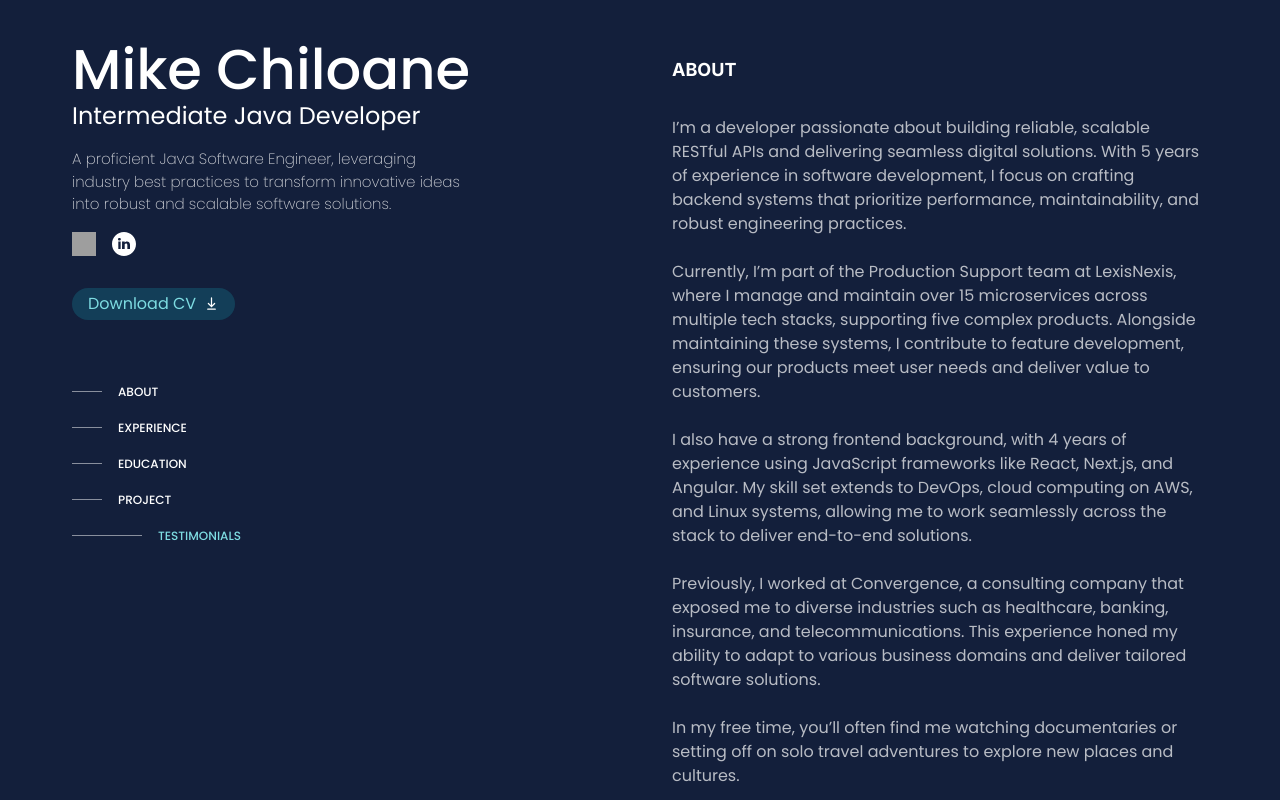
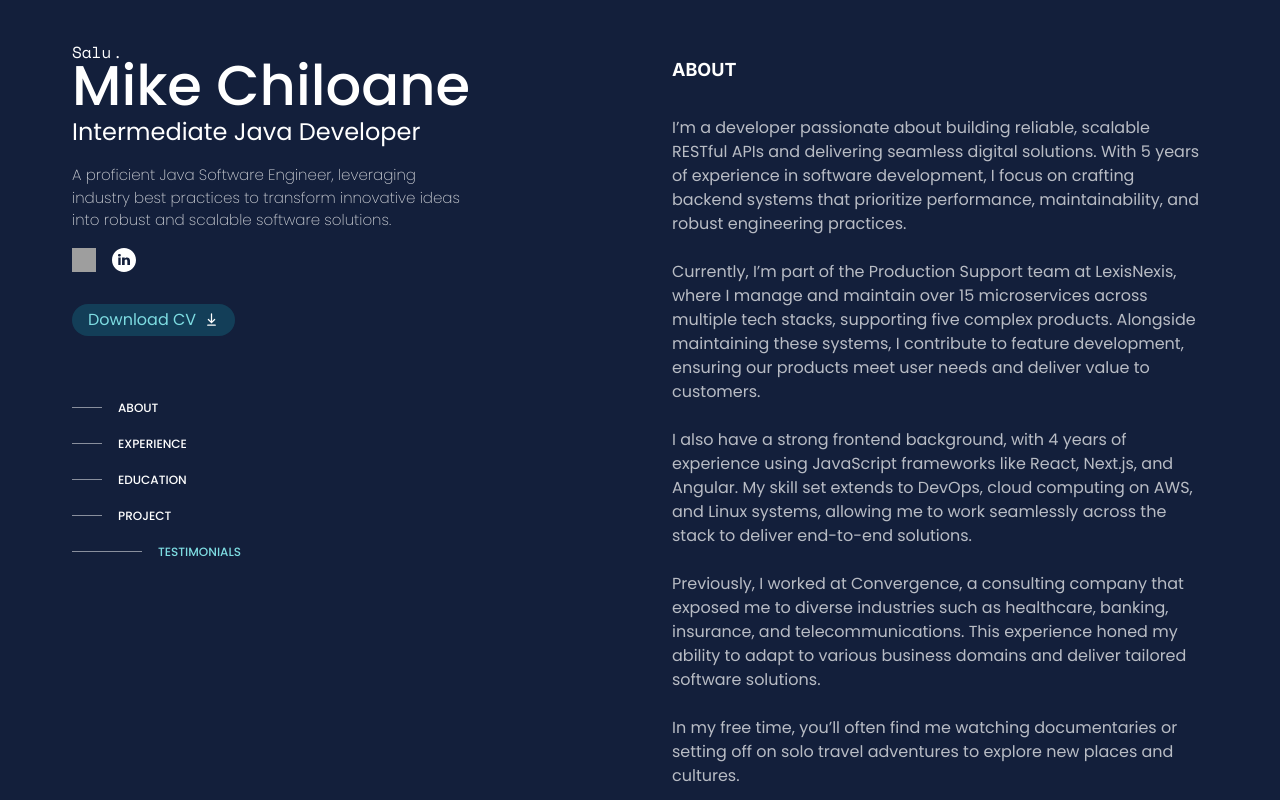
Before and after one commit to mikechiloane/mike-portfolio, a Next.js app: page / in a window 1280 px wide. Shown: the top 800 px of the page. Built offline with nearby package versions, Linux system fonts and the light colour scheme; grey boxes are pictures that could not be loaded; a web font is replaced by a local one.

Commit message:
Add animated translated texts

```diff
--- /dev/null
+++ b/app/components/AnimatedText/index.tsx
@@ -0,0 +1,76 @@
+"use client";
+import React, {useEffect, useState} from "react";
+
+interface AnimatedTextProps {
+    texts: string[];
+    typingSpeed?: number;
+    deletingSpeed?: number;
+    pauseBetweenTexts?: number;
+}
+
+const AnimatedText = ({texts, typingSpeed = 100, deletingSpeed = 50, pauseBetweenTexts = 1000}: AnimatedTextProps) => {
+    const [displayText, setDisplayText] = useState(""); // Current displayed text
+    const [textIndex, setTextIndex] = useState(0); // Index of the current text
+    const [charIndex, setCharIndex] = useState(0); // Index of the current character
+    const [isDeleting, setIsDeleting] = useState(false); // Whether text is being deleted
+
+    useEffect(() => {
+        const currentText = texts[textIndex];
+
+        // Typing logic
+        if (!isDeleting) {
+            if (charIndex < currentText.length) {
+                const timeout = setTimeout(() => {
+                    setDisplayText(currentText.slice(0, charIndex + 1));
+                    setCharIndex((prev) => prev + 1);
+                }, typingSpeed);
+
+                return () => clearTimeout(timeout); // Cleanup timeout
+            } else {
+                // Switch to deleting after typing is complete
+                const timeout = setTimeout(() => {
+                    setIsDeleting(true);
+                }, pauseBetweenTexts);
+
+                return () => clearTimeout(timeout); // Cleanup timeout
+            }
+        } else {
+            // Deleting logic
+            if (charIndex > 0) {
+                const timeout = setTimeout(() => {
+                    setDisplayText(currentText.slice(0, charIndex - 1));
+                    setCharIndex((prev) => prev - 1);
+                }, deletingSpeed);
+
+                return () => clearTimeout(timeout); // Cleanup timeout
+            } else {
+                // Switch to the next text after deleting is complete
+                setIsDeleting(false);
+                setTextIndex((prev) => (prev + 1) % texts.length); // Loop back to the first text
+            }
+        }
+    }, [charIndex, isDeleting, textIndex, texts, typingSpeed, deletingSpeed, pauseBetweenTexts]);
+
+    return (
+        <div style={styles.container}>
+            <span>{displayText}</span>
+            <span style={styles.cursor}>.</span>
+        </div>
+    );
+};
+
+// Styles
+const styles = {
+    container: {
+        display: "flex",
+        justifyContent: "center",
+        alignItems: "center",
+        color: "#fff",
+    },
+    cursor: {
+        marginLeft: "0.1em",
+        animation: "blink 1s steps(2, start) infinite",
+    },
+};
+
+export default AnimatedText;
--- a/app/components/Intro/index.tsx
+++ b/app/components/Intro/index.tsx
@@ -3,7 +3,13 @@ import SocialStack from "@/app/components/SocialStack";
 import ScrollRef from "@/app/components/ScrollRef";
 import Image from "next/image";
 import AnimatedContainer from "@/app/components/AnimatedContainer";
+import AnimatedText from "@/app/components/AnimatedText";
+import {Space_Mono} from "next/font/google";
 
+const font = Space_Mono({
+    subsets: ["latin"],
+    weight: ['400', '700'],
+});
 
 const socialLinks = [
     {
@@ -28,6 +34,11 @@ const Intro = () => {
         <AnimatedContainer>
             <div className={` w-full text-white `}>
                 <div className="">
+                    <div className={`w-full  flex flex-start ${font.className} -mb-2 font-[400]`}>
+                        <AnimatedText
+                            texts={['Hello', 'Hola', '你好', 'Salut', 'Hallo', 'Ciao', 'こんにちは', '안녕하세요']}
+                        />
+                    </div>
                     <p className="text-[2.2rem]  md:text-[3.5rem] leading-[60px] text-start font-medium">Mike
                         Chiloane</p>
                     <p className="text-xl md:text-2xl font-[400]">Intermediate Java Developer</p>
```
